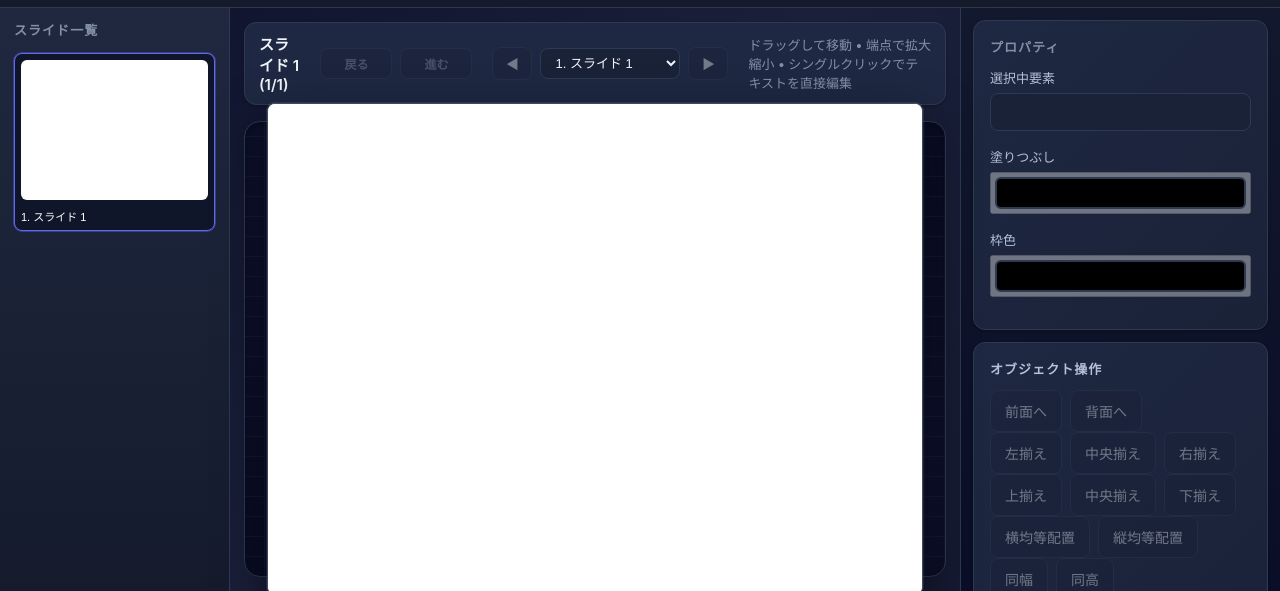
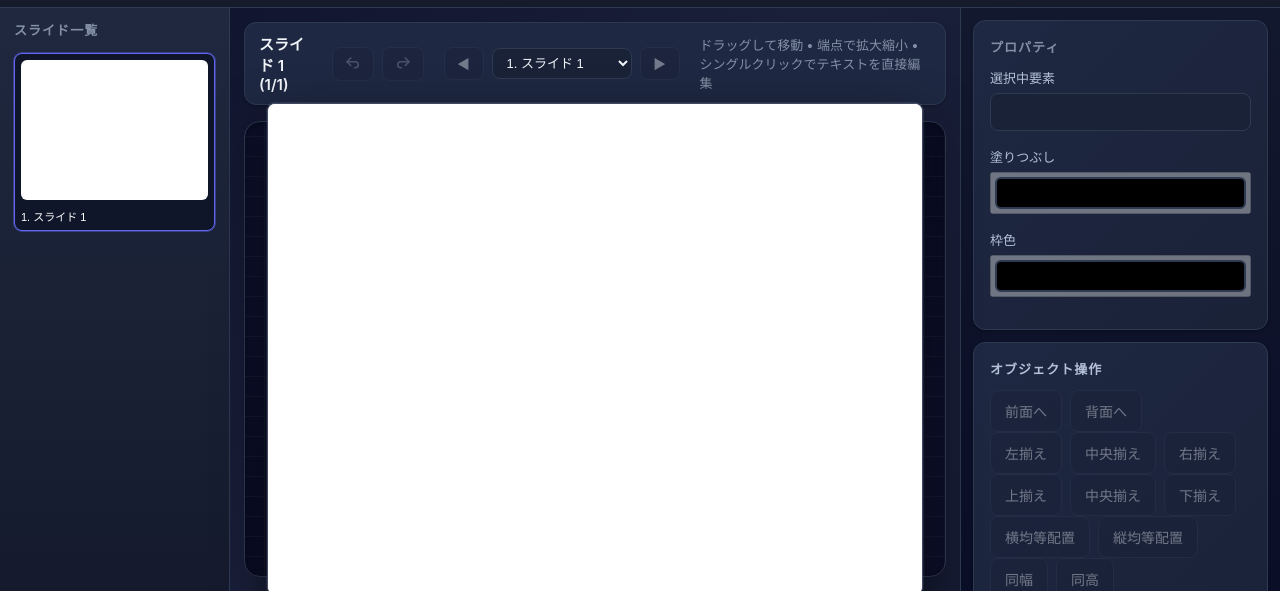
Before and after one commit to aki0912/svg_editor, a website: page index.html in a window 1280 px wide. Shown: the part 209-800 px from the top of the page. Drawn offline with Linux system fonts and the light colour scheme.

Commit message:
feat: 履歴操作ボタンにアイコンを追加し、スタイルを改善

```diff
--- a/index.html
+++ b/index.html
@@ -74,8 +74,20 @@
         <header class="status-bar">
           <span id="slide-title"></span>
           <div class="history-controls" aria-label="履歴操作">
-            <button id="undo-action" type="button" class="history-btn" disabled>戻る</button>
-            <button id="redo-action" type="button" class="history-btn" disabled>進む</button>
+            <button id="undo-action" type="button" class="history-btn" aria-label="Undo" title="Undo" disabled>
+              <svg class="history-icon" viewBox="0 0 24 24" aria-hidden="true">
+                <path d="M9 14L4 9l5-5" fill="none" stroke="currentColor" stroke-width="2.2" stroke-linecap="round" stroke-linejoin="round"></path>
+                <path d="M4 9h11a4 4 0 1 1 0 8h-1" fill="none" stroke="currentColor" stroke-width="2.2" stroke-linecap="round" stroke-linejoin="round"></path>
+              </svg>
+              <span class="visually-hidden">Undo</span>
+            </button>
+            <button id="redo-action" type="button" class="history-btn" aria-label="Redo" title="Redo" disabled>
+              <svg class="history-icon" viewBox="0 0 24 24" aria-hidden="true">
+                <path d="m15 14 5-5-5-5" fill="none" stroke="currentColor" stroke-width="2.2" stroke-linecap="round" stroke-linejoin="round"></path>
+                <path d="M20 9H9a4 4 0 1 0 0 8h1" fill="none" stroke="currentColor" stroke-width="2.2" stroke-linecap="round" stroke-linejoin="round"></path>
+              </svg>
+              <span class="visually-hidden">Redo</span>
+            </button>
           </div>
           <div class="slide-nav-inline" aria-label="スライド切り替え">
             <button id="canvas-prev-slide" type="button">◀</button>
--- a/styles.css
+++ b/styles.css
@@ -535,8 +535,13 @@ input[type="color"]::-webkit-color-swatch {
 }
 
 .history-btn {
-  min-width: 72px;
-  padding: 6px 10px;
+  min-width: 42px;
+  min-height: 34px;
+  padding: 6px 8px;
+  display: inline-flex;
+  align-items: center;
+  justify-content: center;
+  line-height: 0;
   border-radius: var(--radius-sm);
   background: linear-gradient(135deg, var(--success) 0%, #047857 100%);
   color: white;
@@ -554,6 +559,28 @@ input[type="color"]::-webkit-color-swatch {
   background: var(--bg-tertiary);
   border-color: var(--border);
   color: var(--text-muted);
+}
+
+.history-icon {
+  width: 18px;
+  height: 18px;
+  display: block;
+}
+
+.history-btn::before {
+  display: none;
+}
+
+.visually-hidden {
+  position: absolute;
+  width: 1px;
+  height: 1px;
+  padding: 0;
+  margin: -1px;
+  overflow: hidden;
+  clip: rect(0, 0, 0, 0);
+  white-space: nowrap;
+  border: 0;
 }
 
 .snap-guide-line {
```
